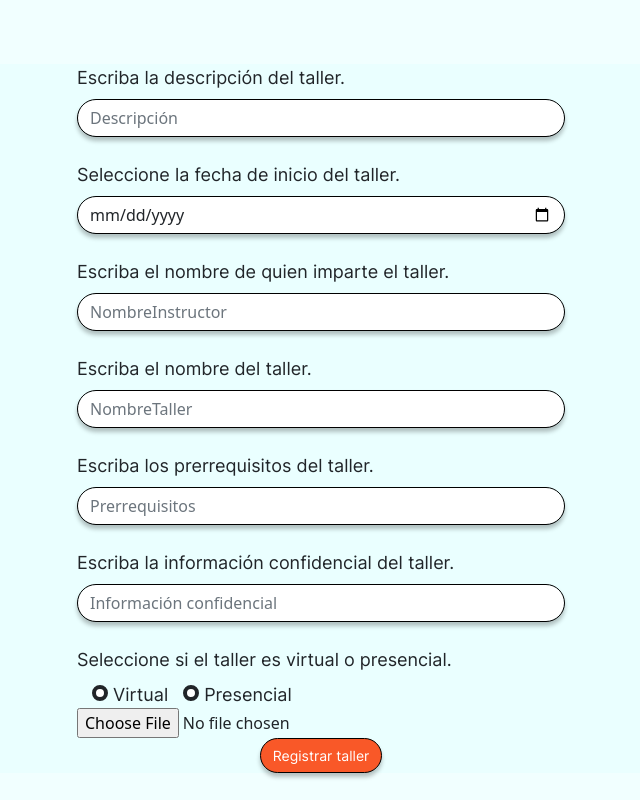
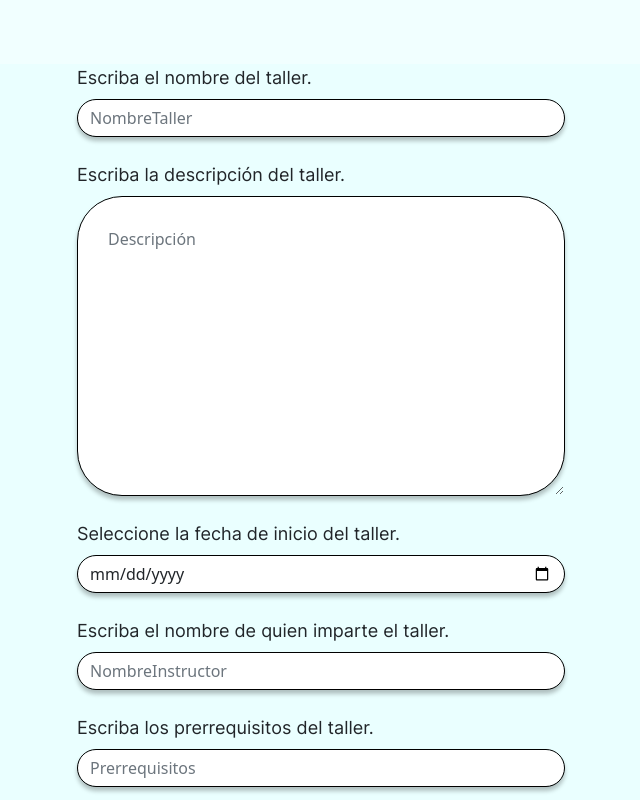
Before and after one commit to francogarza/proyecto-integrador, a React (Create React App) app: page /registro-taller-admin in a window 1280 px wide. Shown: the top 800 px of the page, without its empty margins (319-959 px from the left). Built offline with nearby package versions, Linux system fonts and the light colour scheme; no server answers.

Commit message:
mejora de registro de taller y ahora funcionan los radios

```diff
--- a/src/RegistroTalleres.js
+++ b/src/RegistroTalleres.js
@@ -24,7 +24,7 @@ const RegistroTalleres = (props) => {
     const [ImpartidoPor, setImpartidoPor] = useState("");
     const [Nombre, setNombre] = useState("");
     const [Prerequisitos, setPrerequisitos] = useState("");
-    const [VirtualPresencial, setVirtualPresencial] = useState("");
+    const [VirtualPresencial, setVirtualPresencial] = useState("presencial");
     const [InformacionConfidencial, setInformacionConfidencial] = useState("");
     const [alertActive, setAlertActive] = useState(false);
     const [id,setId] = useState("");
@@ -141,7 +141,6 @@ const RegistroTalleres = (props) => {
     const writeToDatabase = () => {
         if(verificarDatos()){
             const uuid = uid()
-            const ImgPath = `images/${uuid + img.name}`;
             const imgRef = ref_st(storage,`images/${uuid + img.name}`)
             uploadBytes(imgRef,img).then(()=>{
                 alert('image uploaded');
@@ -151,7 +150,11 @@ const RegistroTalleres = (props) => {
                 .then((url) => {
                         // `url` is the download URL for 'images/stars.jpg'
                     console.log(url);
+                    if(img.name == '' || img.name==null){
+                        url = null
+                    }
                     const imgUrl = url;
+
                     set(ref_db(db, 'Taller/'+ uuid), {
                         Descripcion,
                         Fechas,
@@ -262,11 +265,17 @@ const RegistroTalleres = (props) => {
         <Container>
         {alertActive && <Alert variant='warning'>Por favor, verifique sus datos.</Alert>}
         <Form className="registroTaller">
+        <Form.Label>
+                Escriba el nombre del taller.
+            </Form.Label>
+            <br/>
+            <Form.Control type="text" placeholder="NombreTaller" id="Nombre" value={Nombre} onChange={handleChangeNombre} required={true}/>
+            <br/>
             <Form.Label>
                 Escriba la descripción del taller.
             </Form.Label>
             <br/>
-            <Form.Control type="text" placeholder="Descripción" id="Descripcion" value={Descripcion} onChange={handleChangeDescripcion} required={true}/>
+            <Form.Control as="textarea" type="textarea" placeholder="Descripción" className='description' id="Descripcion" value={Descripcion} onChange={handleChangeDescripcion} required={true}/>
             <br/>
             <Form.Label>
                 Seleccione la fecha de inicio del taller.
@@ -279,12 +288,6 @@ const RegistroTalleres = (props) => {
             </Form.Label>
             <br/>
             <Form.Control type="text" placeholder="NombreInstructor" id="ImpartidoPor" value={ImpartidoPor} onChange={handleChangeImpartidoPor} required={true}/>
-            <br/>
-            <Form.Label>
-                Escriba el nombre del taller.
-            </Form.Label>
-            <br/>
-            <Form.Control type="text" placeholder="NombreTaller" id="Nombre" value={Nombre} onChange={handleChangeNombre} required={true}/>
             <br/>
             <Form.Label>
                 Escriba los prerrequisitos del taller.
@@ -302,10 +305,11 @@ const RegistroTalleres = (props) => {
                 Seleccione si el taller es virtual o presencial.
             </Form.Label>
             <br/>
-            <input type="radio" id="Virtual" name="VirtualPresencial" value={VirtualPresencial} onChange={handleChangeVirtualPresencial}
-                   checked={true}/>
+            <input type="radio" id="Virtual" name="VirtualPresencial" value={'virtual'} onChange={handleChangeVirtualPresencial}
+                   checked={VirtualPresencial == 'virtual' ? true:false}/>
             <label htmlFor="Virtual">Virtual</label>
-            <input type="radio" id="Presencial" name="Presencial" value={VirtualPresencial} onChange={handleChangeVirtualPresencial}/>
+            <input type="radio" id="Presencial" name="Presencial" value={'presencial'}
+             onChange={handleChangeVirtualPresencial} checked={VirtualPresencial == 'presencial' ? true:false}/>
             <label htmlFor="Presencial">Presencial</label>
             <br/>
             <input type="file" onChange={handleChangeImg}></input>
--- a/src/basic.css
+++ b/src/basic.css
@@ -13,10 +13,21 @@ label{
     font-size: 18px;
 }
 
+
+
 .form-control{
     border: 1px solid #000000;
     box-shadow: 0px 4px 4px rgba(0, 0, 0, 0.25);
     border-radius: 45px;
+}
+
+.description{
+    height: 300px;
+    padding: 30px;
+}
+
+textarea{
+    padding-left: 10px;
 }
 
 body{
@@ -28,12 +39,12 @@ html{
 }
 
 input[type="radio"]{
-    appearance: none;
     background-color: #fff;
     margin-right: 5px;
     margin-left: 15px;
     font: inherit;
-    color: currentColor;
+    color: #F95828;
+    border-color: #F95828;
     width: 1em;
     height: 1em;
     border: 0.3em solid currentColor;
```
